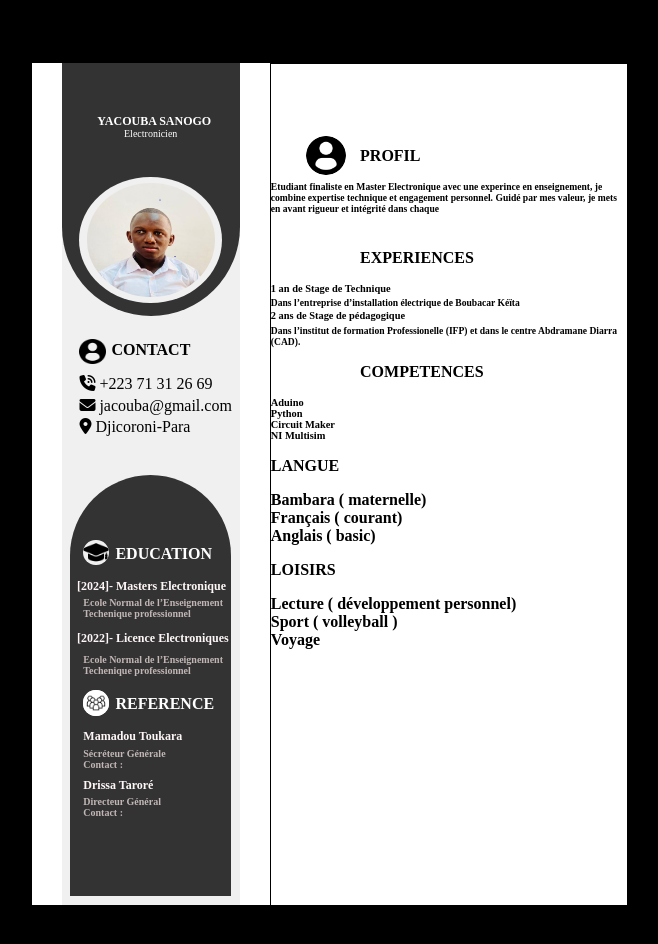
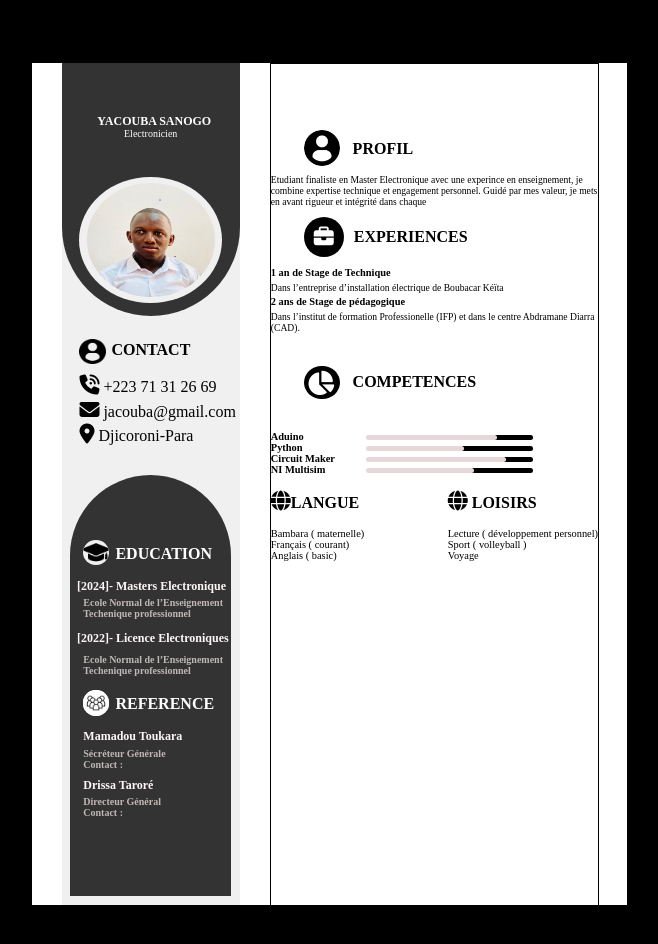
Before and after one commit to Yacouba-Sanogo/Maquette_InteractiveWEB, a plain HTML site: page cv.html in a window 1280 px wide. Shown: the whole page, without its empty margins (229-887 px from the left). Drawn offline with Linux system fonts and the light colour scheme.

Commit message:
le travail du Mardi1

```diff
--- a/cv.html
+++ b/cv.html
@@ -67,26 +67,43 @@
                             <!--icone du  profil-->
                     <img src="/profile-user.png" alt="Profil" id="iProfil">
                     <!--l Titre du  profil -->
-                    <p id="PROFIL"> <strong> PROFIL </strong></p>
+                    <p id="PROFIL">  PROFIL </p>
                     <!--le paragraphe du  profil -->
                     <p id="pProfil">Etudiant finaliste en Master Electronique avec une experince en enseignement, je combine expertise technique et engagement personnel. Guidé par mes valeur, je mets en avant rigueur et intégrité dans chaque  </p>
 
                     <!--l icone du  EXPERIENCES -->
-                    <img src="" alt="">
+                    <div id="">
+                        <div id=""></div>
+                    </div>
+
                     <!--l Titre du  EXPERIENCES -->
-                    <p id="EXPERIENCES"> <strong>EXPERIENCES</strong> </p>
-                    <p id="StageT"><strong>1 an de Stage de Technique</strong> </p>
+                    <div id="EXPERIENCES">
+                        <div class="icon">
+                            <i class="fa-solid fa-briefcase"></i>
+
+                        </div>
+                        <span>EXPERIENCES</span> </div>
+                    <p id="StageT">1 an de Stage de Technique </p>
                     <!--le paragraphe du  EXPERIENCES -->
                     <p id="pStageT">Dans l’entreprise d’installation électrique de Boubacar Kéïta </p>
-                    <p id="StageP"><strong>2 ans de Stage de pédagogique</strong></p>
+                    <p id="StageP">2 ans de Stage de pédagogique</p>
                     <p id="pStageP">Dans l’institut de formation Professionelle (IFP) et dans le centre Abdramane Diarra (CAD). </p>
                     <!--l Titre du  COMPETENCES -->
-                    <p id="COMPETENCES"> COMPETENCES </p>
+
+
+
+                        <div id="iCOMPETENCES">
+                            <i class="fa-solid fa-chart-pie" id="iCOMP"></i>
+                        </div>
+                        <p id="COMPETENCES"> COMPETENCES</p>
                     <div id="divCOMPETENCE">
                         <div id="Aduino">Aduino
+
                                 <div id="niveauAduino1">
+
+                                </div>
                                 <div id="niveauAduino2"></div>
-                                </div>
+
                         </div>
                         <div id="Python">Python
                                 <div id="niveauPython1"></div>
@@ -102,25 +119,29 @@
                         </div>
 
                     </div>
+                    <div id="conteurLANGUE">
+                        <div class="TE1">
 
-
-
-                    <!--*****************A CORIGER****** -->
-                    <!--l Titre du  LANGUE -->
-                    <p>LANGUE</p>
-                    <p>
+                            <p> <i class="fa-sharp fa-solid fa-globe"></i>LANGUE</p>
+                                <p id="pLANGUE">
                                     Bambara ( maternelle) <br>
                                     Français ( courant) <br>
                                     Anglais  ( basic) <br>
                                 </p>
+                        </div>
 
                     <!--l Titre du  LOISIRS -->
-                    <p>LOISIRS</p>
-                    <p>
+                    <div class="Te2">
+                        <p id="LOISIR"><i class="fa-sharp fa-solid fa-globe"></i> LOISIRS</p>
+                        <p id="pLOISIR">
                             Lecture ( développement personnel) <br>
                             Sport ( volleyball ) <br>
                             Voyage <br>
                         </p>
+                    </div>
+
+                    </div>
+
             </div>
        </div>
        <!--  -->
--- a/styles.css
+++ b/styles.css
@@ -50,10 +50,12 @@ body{
     height: 30%;
     margin-top: 40% ;
 }
+#div5 i{
+    color: black;
+}
 #divplanDroit{
-
     border: 1px solid black;
-    width: 60%;
+    width: 55%;
     height: 100%;
     margin-left: 40%;
     margin-top: -141.5%;
@@ -248,18 +250,39 @@ body{
 
 }
 #pProfil{
-font-size: 60%;
+    font-weight: normal;
+    font-size: 60%;
 }
 /* le text de  l'experience et son image*/
+
 #EXPERIENCES{
     margin-top: 2%;
-    margin-left: 25%;
+   margin-left: 33px;
+    display: flex
+;
+    align-items: center;
 
+}
+.icon{
+    position: relative;
+    width: 40px;
+    height: 40px;
+    border-radius: 50%;
+    background-color: black;
+    display: flex;
+    align-items: center;
+    justify-content: center;
+    margin-right: 10px;
+}
+ i{
+font-size: 20px;
+color: white;
 }
 #StageT{
     font-size: 65%;
 }
 #pStageT{
+    font-weight: normal;
     margin-top: -2%;
     font-size: 60%;
 }
@@ -268,46 +291,164 @@ font-size: 60%;
     font-size: 65%;
 }
 #pStageP{
+    font-weight: normal;
     margin-top: -2%;
     font-size: 60%;
 }
 /* Titre du  COMPETENCES */
 #COMPETENCES{
     margin-left: 25%;
+    margin-top: -8%;
+    height: 5%;
+    display: flex;
+
 }
-#Aduino{
+#iCOMPETENCES{ position: relative;
+    margin-top: 10%;
+    margin-left: 10%;
+    width: 11%;
+    height: 4%;
+    border-radius: 50%;
+    background-color: black;
+}
+#iCOMP{
+    margin-top: 15%;
+    margin-left: 10%;
+    font-size: 152%;
+
+
+}
+#divCOMPETENCE{
+}
+#Aduino{position: relative;
+    display: flex;
+    justify-content: space-between;
 
     font-size: 65%;
 }
-#niveauAduino1{
-    width: 70%;
-    height: 5%;
-    background-color: rgb(253, 76, 76);
+
+#niveauAduino1{ position: absolute;
+    height: 50%;
+    width: 50%;
+    background-color: black;
+    left: 30%;;
+    top: 30%;
+    border-radius:10px  ;
 
 }
 #niveauAduino2{
-
+    position: absolute;
+    height: 50%;
+    width: 40%;
+    background-color: rgb(230, 216, 216);
+    left: 29%;;
+    top: 30%;
+    border-radius:10px ;
 
 }
-#Python{
+#Python{ position: relative;
+    display: flex;
+    justify-content: space-between;
     font-size: 65%;
 
 }
 #niveauPython1{
+    position: absolute;
+    height: 50%;
+    width: 50%;
+    background-color: black;
+    left: 30%;;
+    top: 30%;
+    border-radius:10px
+
 
 }
 #niveauPython2{
+    position: absolute;
+    height: 50%;
+    width: 30%;
+    background-color: rgb(230, 216, 216);
+    left: 29%;;
+    top: 30%;
+    border-radius:10px ;
 
 }
 #CircuitMaker{
+    position: relative;
     font-size: 65%;
 }
 #niveauCircuitMaker1{
+    position: absolute;
+    height: 50%;
+    width: 50%;
+    background-color: black;
+    left: 30%;;
+    top: 30%;
+    border-radius:10px
 
 }
-#niveauCircuitMaker2{}
+#niveauCircuitMaker2{
+    position: absolute;
+    height: 50%;
+    width: 43%;
+    background-color: rgb(230, 216, 216);
+    left: 29%;;
+    top: 30%;
+    border-radius:10px ;
+}
 #NIMultisim{
+    position: relative;
     font-size: 65%;
 
 }
-#niveauNIMultisim1{}
+#niveauNIMultisim1{
+    position: absolute;
+    height: 50%;
+    width: 50%;
+    background-color: black;
+    left: 30%;
+    top: 30%;
+    border-radius:10px
+}
+#niveauNIMultisim2{
+    position: absolute;
+    height: 50%;
+    width: 33%;
+    background-color: rgb(230, 216, 216);
+    left: 29%;
+    top: 30%;
+    border-radius:10px ;
+
+}
+#LANGUE{
+
+
+}
+#pLANGUE{
+    font-weight: normal;
+    font-size: 65%;
+
+}
+
+#pLOISIR{
+    font-weight: normal;
+    font-size: 65%;
+
+}
+#conteurLANGUE{
+    display: flex;
+    justify-content: space-between;
+}
+#conteurLANGUE i{
+    color: black;
+}
+@media screen and (max-with:375px)
+{
+    body{
+        width:100vw;
+        background-color: white;
+    }
+    #div0{
+            width: 100%;
+    }
+}
```
Also changed, not shown: Briefcase Icon Clipart Vector, Vector Briefcase Icon, Briefcase Icons, Bag Icon, Briefcase Icon PNG Image For Free Download.jpg (added), Icônes gratuites Passe-temps conçues par GOWI.jpg (added), Télécharger icône de ligne de vecteur de langue étrangère gratuitement.jpg (added), briefcase.png (added), 1 other file. Lines whose indentation alone changed are shown as unchanged.
